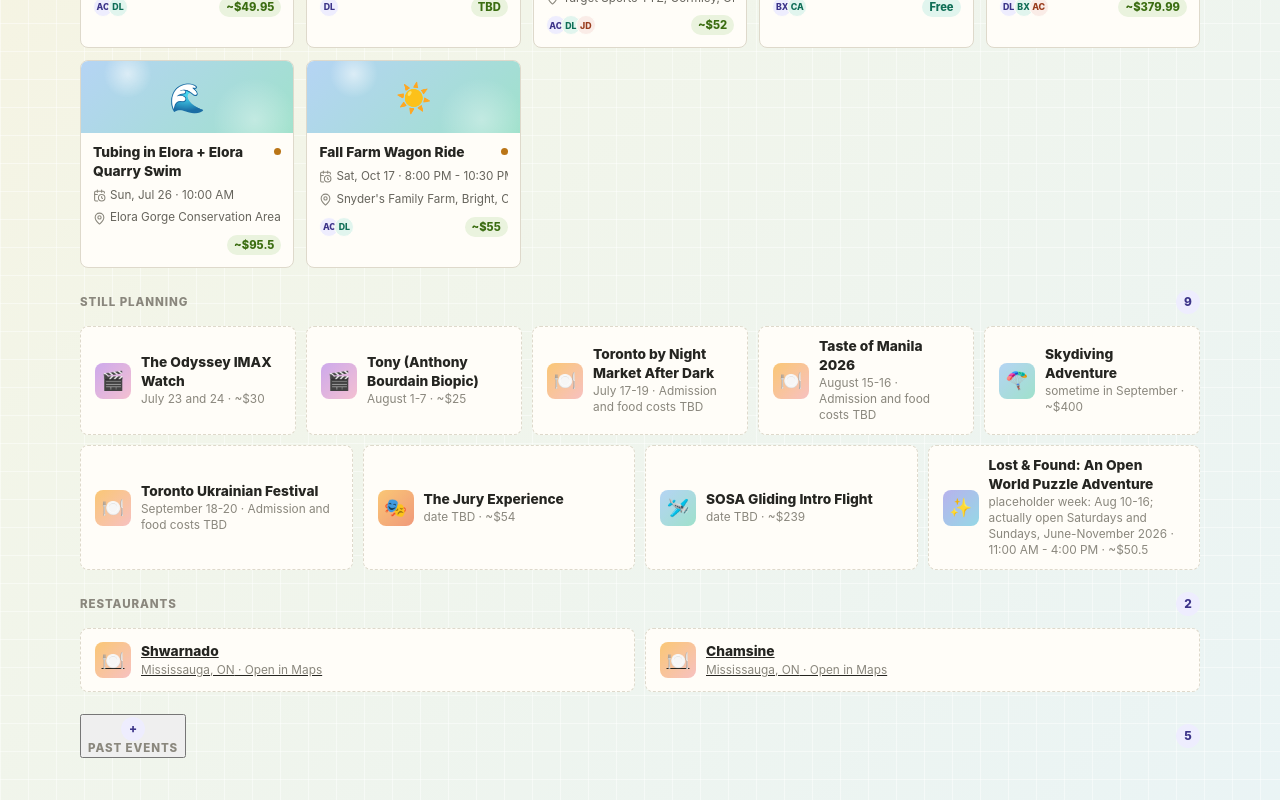
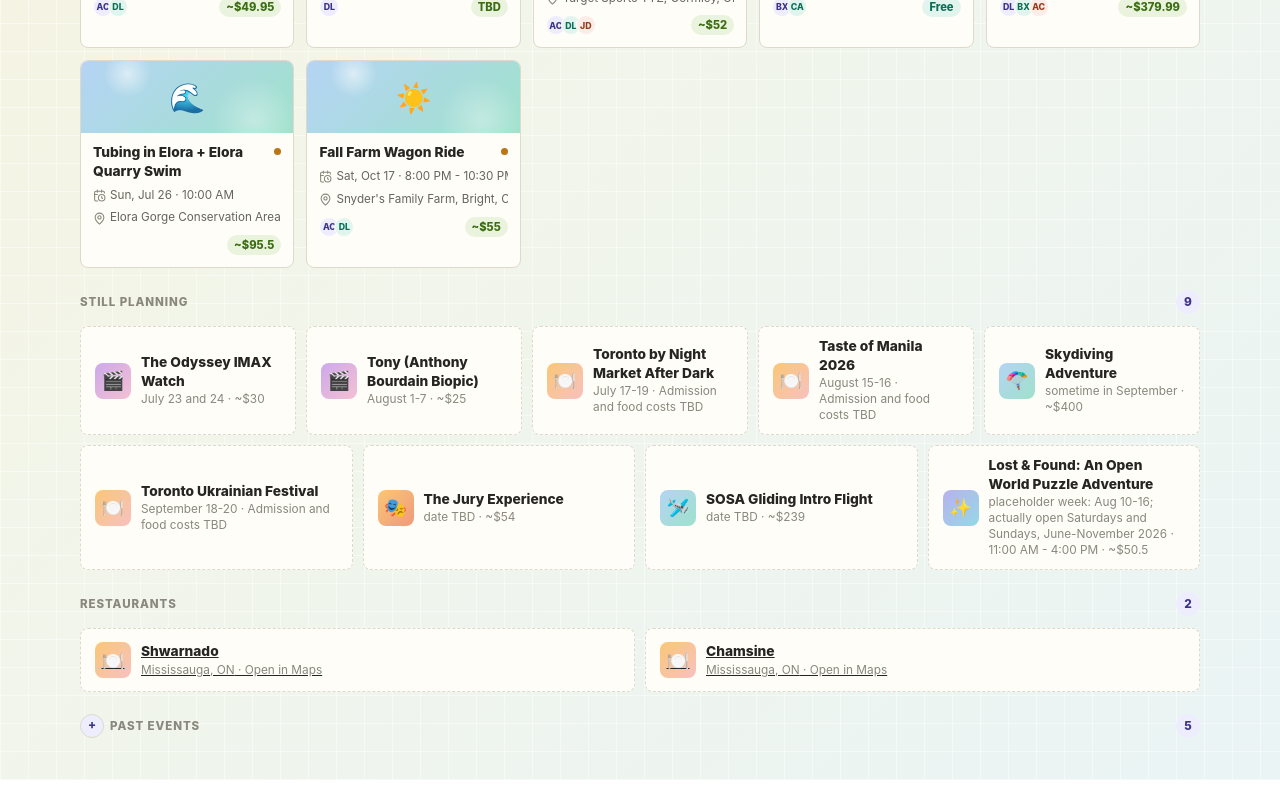
Before and after one commit to loncardom/calentar, a React (Vite) app: page / in a window 1280 px wide. Shown: the part 789-1589 px from the top of the page. Built offline with nearby package versions, Linux system fonts and the light colour scheme.

Commit message:
Add section toggle and icon button overrides

```diff
--- a/src/styles/mobile-calendar-overrides.css
+++ b/src/styles/mobile-calendar-overrides.css
@@ -1,3 +1,33 @@
+.icon-button {
+  justify-content: center;
+}
+
+.section-toggle {
+  display: inline-flex;
+  align-items: center;
+  gap: 6px;
+  min-width: 0;
+  border: 0;
+  padding: 0;
+  background: transparent;
+  color: inherit;
+  text-align: left;
+}
+
+.toggle-marker {
+  width: 18px;
+  height: 18px;
+  display: inline-grid;
+  place-items: center;
+  border: 1px solid var(--line);
+  border-radius: 999px;
+  background: var(--surface);
+  color: var(--soft);
+  font-size: 0.72rem;
+  font-weight: 850;
+  line-height: 1;
+}
+
 @media (width <= 560px) {
   .calendar-event {
     min-height: 18px;
```
